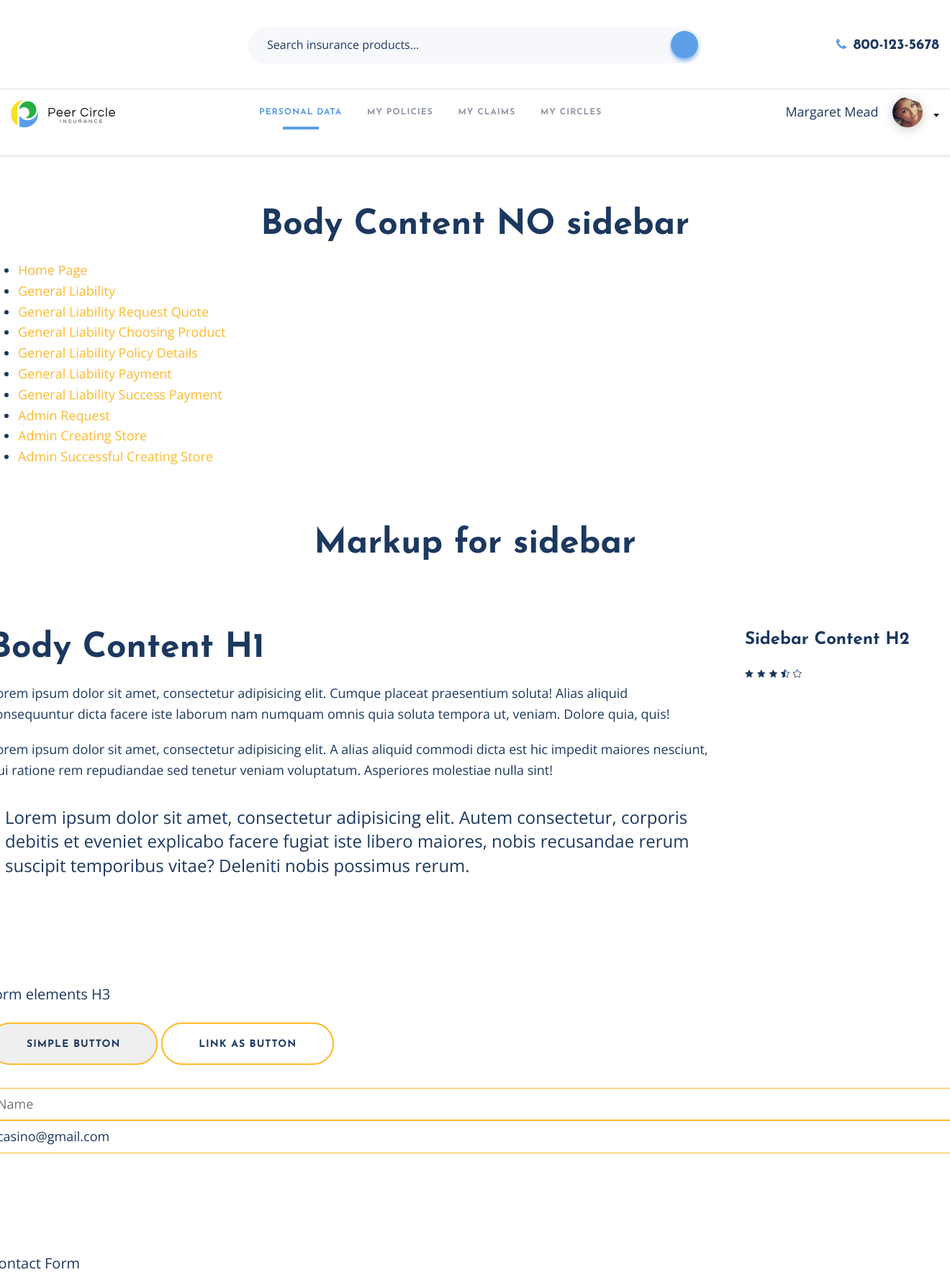
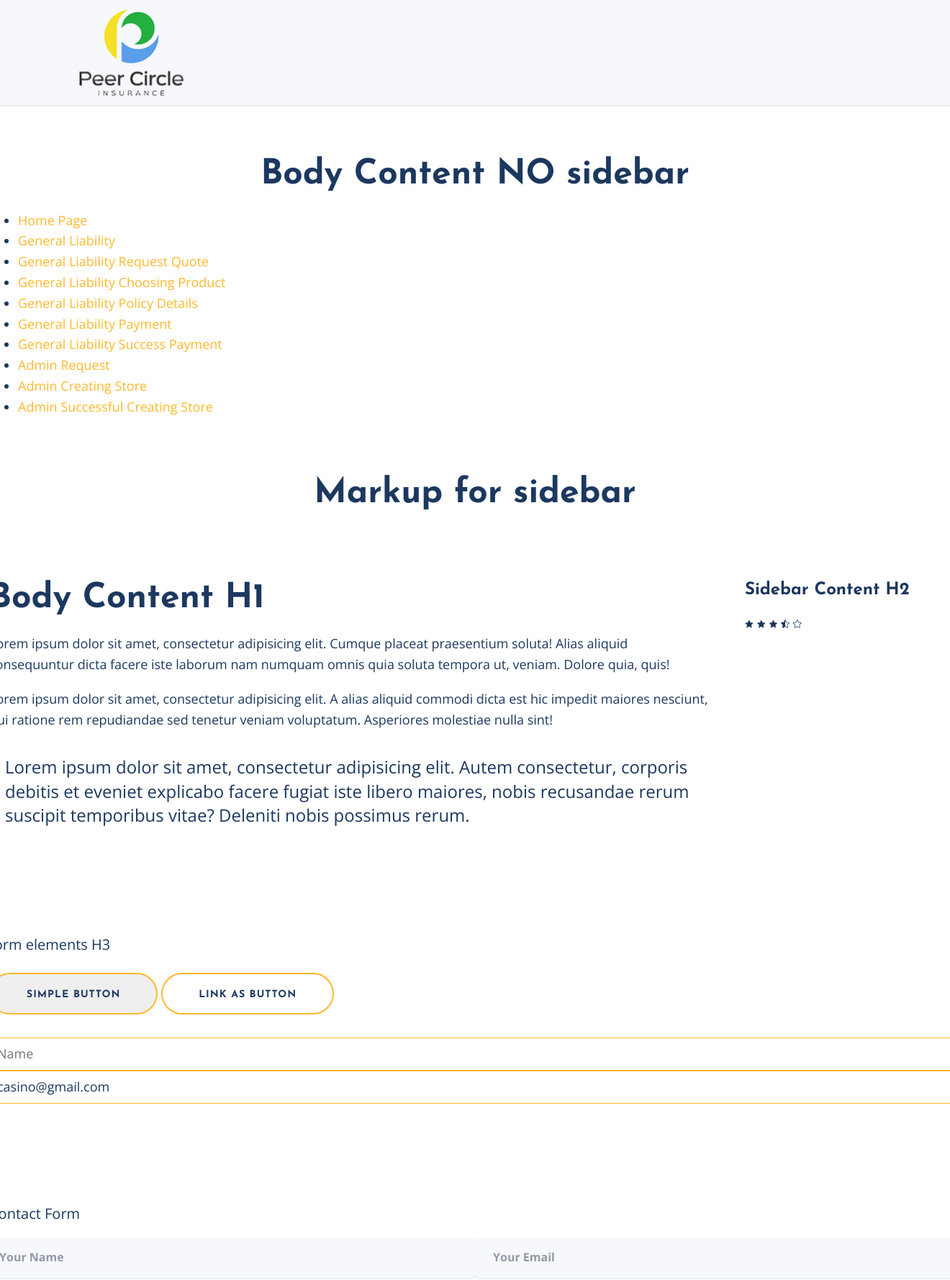
Before and after one commit to joydicurtis/peer-circle, a PHP site: page / in a window 1320 px wide; the page is wider, and only the part inside the window is pictured. Shown: the top 1779 px of that part at 72% size. Run offline with PHP 8.4, Linux system fonts and the light colour scheme; some libraries are stand-ins or nearby versions; some web fonts are replaced.

Commit message:
registration pages

```diff
--- a/blocks/partials/header-dashboard.html
+++ b/blocks/partials/header-dashboard.html
@@ -2,7 +2,7 @@
 	<div class="header-info hidden-xs">
 		<div class="container header-container">
 			<div class="row">
-				<div class="col-sm-4 col-md-6 col-md-offset-3">
+				<div class="col-sm-4 col-md-6 col-lg-7 col-lg-offset-2 col-md-offset-3">
 					<div class="header-search">
 	                    <form role="search" method="get" class="search-form" action=""> <input type="text" class="search-field" placeholder="Search insurance products..." value="" name="s" /> <button type="submit" class="search-submit"><span class="screen-reader-text">Search</span></button> </form>
 	                </div>
@@ -16,15 +16,12 @@
 	    </div>
     </div>
 	<div class="container header-container">
-		<div class="row">
-			<div class="col-sm-12 col-md-3">
+			<div class="col-sm-12 col-md-2">
 			    <div class="header-logo">
 			    	<img src="images/logo.svg">
 			    </div>
 			</div>
-		</div>
-		<div class="row">
-			<div class="col-sm-4 col-md-6 col-md-offset-3">
+			<div class="col-sm-4 col-md-9 col-lg-7 col-lg-7 col-lg-offset-2 col-md-offset-2">
 			    <nav class="header-nav">
 				    <a href="#" class="header-nav-mobButton js-toggle" aria-label="Open Navigation" data-toggle=".header-nav">
 	    				<span></span>
@@ -36,7 +33,7 @@
 	              	</a>
 			    </nav>
 			    <div class="header-title hidden-xs">My requests</div>
-
+			</div>
 				<nav class="header-nav header-menu clearfix">
 				   	<ul>
 			    		<li class="active"><a href="#">personal data</a></li>
@@ -48,10 +45,9 @@
 			    		<li class="header-nav-action"><a href="#" class="btn btn-secondary btn-login">my profile</a></li>
 			    	</ul>
 			    </nav>
-			</div>
-			<div class="col-sm-8 col-md-3 hidden-xs">
+			    <div class="col-sm-8 col-md-1 col-lg-3 hidden-xs">
 				<div class="header-profile">
-					<div class="header-profile-name hidden-sm">
+					<div class="header-profile-name hidden-sm hidden-md">
 				   	 	<a href="#">Margaret Mead</a>
 				   	</div>
 				   	<div class="header-profile-userpic">
@@ -62,6 +58,7 @@
 				   	</div>
 			    </div>
 			</div>
-		</div>
+			</div>
+
 	</div>
 </header>
--- /dev/null
+++ b/blocks/partials/header-registration.html
@@ -0,0 +1,8 @@
+<header class="header header-registration">
+	<div class="container">
+		    <div class="header-logo">
+		    	<a href="#"><img src="images/logo-2.png" alt=""></a>
+		    </div>
+		</div>
+	</div>
+</header>
--- a/index.php
+++ b/index.php
@@ -2,7 +2,7 @@
 <?php $path_content = count($_GET) > 0 ? 'blocks/pages/' . $_GET['f'] : 'blocks/pages/sitemap.html' ?>
 
 <div class="siteContent">
-	<?php require_once('blocks/partials/header-dashboard.html'); ?>
+	<?php require_once('blocks/partials/header-registration.html'); ?>
 <!--     <?php require_once('blocks/partials/header-wizard.html'); ?> -->
     <main>
         <?php require_once($path_content); ?>
--- a/scss/partials/_forms.scss
+++ b/scss/partials/_forms.scss
@@ -560,8 +560,14 @@ label.register-switch-label {
     font-size: $fontSize-small;
 }
 .form-tooltip {
-    font-size: $fontSize-xsmall;
+    font-size: $fontSize-xxsmall;
     color: $gray-text;
+    font-weight: $fontWeight-bold;
+    line-height: 1;
+    .btn {
+        line-height: 1;
+        border: none;
+    }
 }
 .success-icon {
     display: block;
--- a/scss/partials/_header.scss
+++ b/scss/partials/_header.scss
@@ -13,6 +13,7 @@
 	.header-container {
 		width: 100%;
 		max-width: 1830px;
+		padding: 0;
 	}
 	.btn {
 		margin: 5px 0;
@@ -165,6 +166,12 @@
     		}
 		    &:nth-child(6) {
 				border-top: solid 1px $gray-border;
+				.header-admin & {
+					border-top: none;
+				}
+				@include breakpoint(large) {
+					border-top: none;
+				}
 			}
 			&:nth-child(6) {
 				a {
@@ -388,6 +395,9 @@
 	.header-nav {
 		float: left;
 		margin-right: 15px;
+		@include breakpoint(large) {
+			display: none;
+	    }
 	}
 	.header-info__item-phone {
 		padding: 32px 0;
@@ -421,26 +431,60 @@
 		width: 100%;
 		margin-left: 0;
 		float: none;
+		@include breakpoint(large) {
+			display: block;
+			text-align: left;
+		    width: 70%;
+	    	float: left;
+		    margin-left: 16.66666%;
+	    }
 		ul {
+			@include breakpoint(large) {
+				position: relative;
+			}
 			li {
+				display: block;
+				margin-right: 18px;
+				@include breakpoint(large) {
+					display: inline-block;
+				}
 				@include breakpoint(xlarge) {
-					margin-right: 30px;
+					margin-right: 10px;
+				}
+				&.header-nav-action {
+					border-top: solid 1px $gray-border;
+					@include breakpoint(large) {
+						display: none;
+					}
+					.btn {
+						padding: 10px 20px;
+					}
 				}
 				a {
-					font-size: $fontSize-xxsmall;
+					font-size: $fontSize-xsmall;
 					font-weight: $fontWeight-bold;
 					letter-spacing: 1px;
 					color: $gray-text;
+					padding: 10px 0;
 					transition: all .3s ease-in-out;
+					@include breakpoint(large) {
+						font-size: 11px;
+						padding: 15px 0 0;
+					}
 					&:hover,
 					&:focus {
+						color: $white;
+						@include breakpoint(large) {
 							color: $color-secondary;
+						}
 						&:after {
+							@include breakpoint(large) {
 								content: ' ';
 								border-bottom: solid 4px $color-secondary;
 								display: block;
 								width: 50px;
 								margin: 10px auto 0;
+							}
 						}
 					}
 					&:after {
@@ -449,13 +493,17 @@
 				}
 				&.active {
 					a {
+						@include breakpoint(large) {
 							color: $color-secondary;
+						}
 						&:after {
+							@include breakpoint(large) {
 								content: ' ';
 								border-bottom: solid 4px $color-secondary;
 								display: block;
 								width: 50px;
 								margin: 10px auto 0;
+							}
 						}
 					}
 				}
@@ -489,7 +537,6 @@
 .header-profile-link {
 	position: relative;
 	display: inline-block;
-	margin-left: 10px;
     a {
     	&:after {
     		content: ' ';
@@ -557,3 +604,9 @@
     	}
     }
 }
+.header-registration {
+	background: $gray-bg;
+	.header-logo {
+		position: relative;
+	}
+}
```
Also changed, not shown: blocks/pages/admin_creating_store.html (+3 -6 lines), blocks/pages/regular_authorization.html (added, +31 -0 lines), blocks/pages/regular_forgot password.html (added, +26 -0 lines), blocks/pages/regular_registration.html (added, +86 -0 lines), blocks/partials/header-admin.html (+24 -12 lines), blocks/templates/admin_creating_store.html (+6 -10 lines), css/application.css, images/logo-2.png (added), 1 other file. Lines whose indentation alone changed are shown as unchanged.
